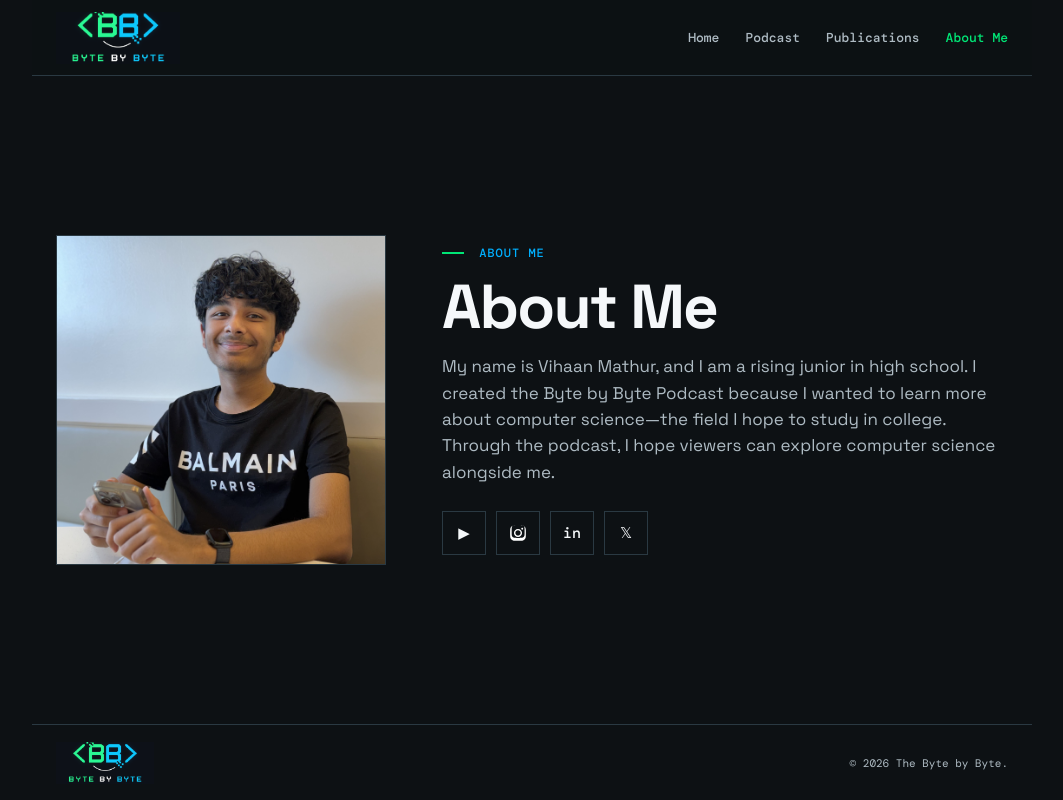
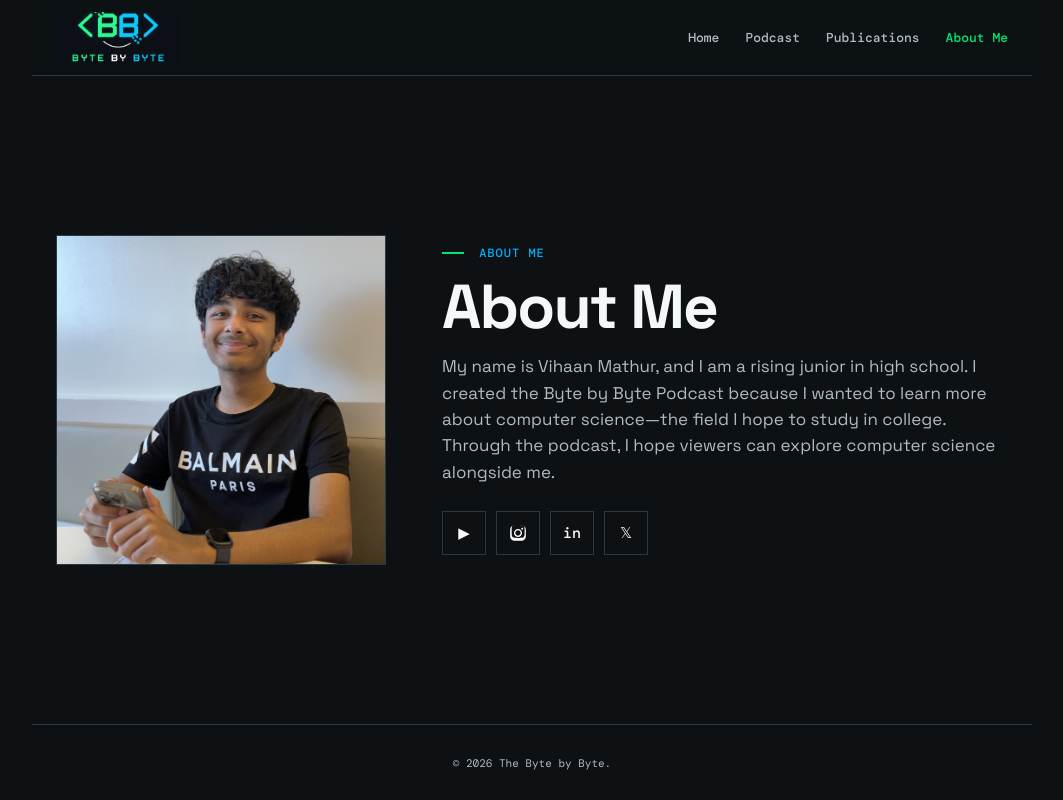
Before and after one commit to bytebybyte712/BBBNewWebsite, a website: page about.html in a window 1280 px wide. Shown: the whole page, without its empty margins (108-1171 px from the left). Drawn offline with nearby package versions, Linux system fonts and the light colour scheme.

Commit message:
Simplify site footer

```diff
--- a/about.html
+++ b/about.html
@@ -56,9 +56,6 @@
       </section>
     </main>
     <footer>
-      <a class="brand" href="index.html" aria-label="Byte by Byte home">
-        <img src="assets/byte-by-byte-logo.png" alt="Byte by Byte" />
-      </a>
       <p>© 2026 The Byte by Byte.</p>
     </footer>
     <script src="script.js">
--- a/styles.css
+++ b/styles.css
@@ -119,8 +119,7 @@ h1 em, h2 em { color: var(--green); font-style: normal; }
 .coming-soon-page { display: flex; min-height: calc(100svh - 152px); flex-direction: column; justify-content: center; }
 .coming-soon-page p:not(.eyebrow) { color: var(--muted); font-size: 17px; }
 
-footer { display: flex; width: min(100%, var(--page)); min-height: 76px; align-items: center; justify-content: space-between; gap: 18px; margin: auto; padding: 15px 24px; border-top: 1px solid var(--line); }
-footer .brand img { width: 98px; height: 42px; }
+footer { display: flex; width: min(100%, var(--page)); min-height: 76px; align-items: center; justify-content: center; gap: 18px; margin: auto; padding: 15px 24px; border-top: 1px solid var(--line); }
 footer p { margin: 0; color: var(--muted); font: 11px var(--mono); }
 
 @media (max-width: 760px) {
@@ -159,7 +158,6 @@ footer p { margin: 0; color: var(--muted); font: 11px var(--mono); }
 @media (max-width: 390px) {
   .section-shell { padding-inline: 16px; }
   h1 { font-size: 38px; }
-  footer { align-items: flex-start; flex-direction: column; }
 }
 
 @media (prefers-reduced-motion: reduce) {
```
Also changed, not shown: index.html (+0 -3 lines), podcast.html (+0 -3 lines), publications.html (+0 -1 lines).
